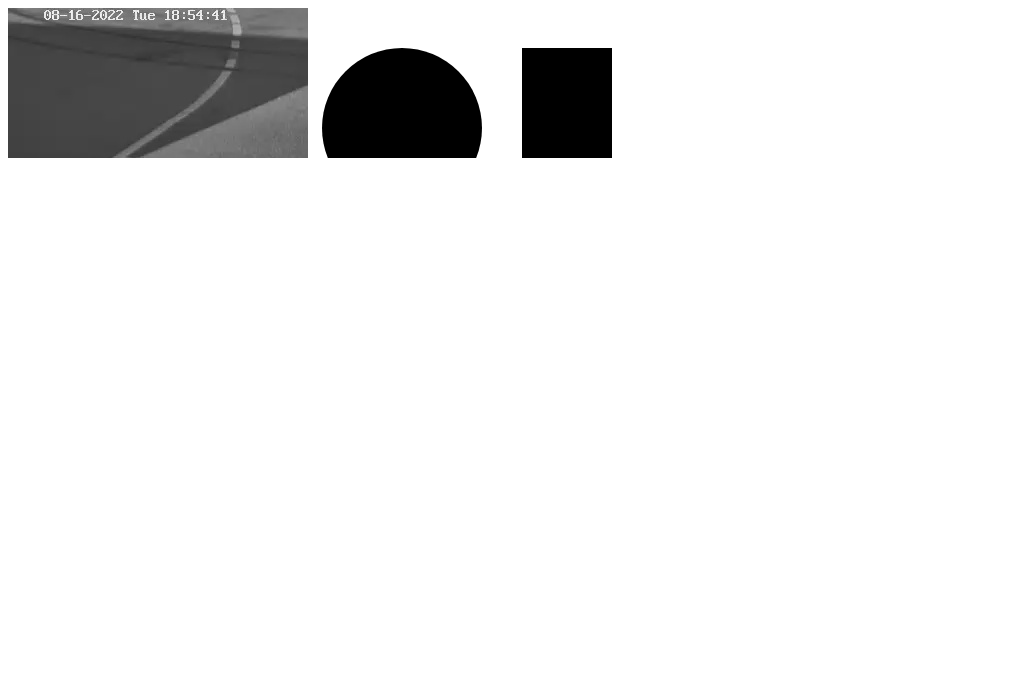
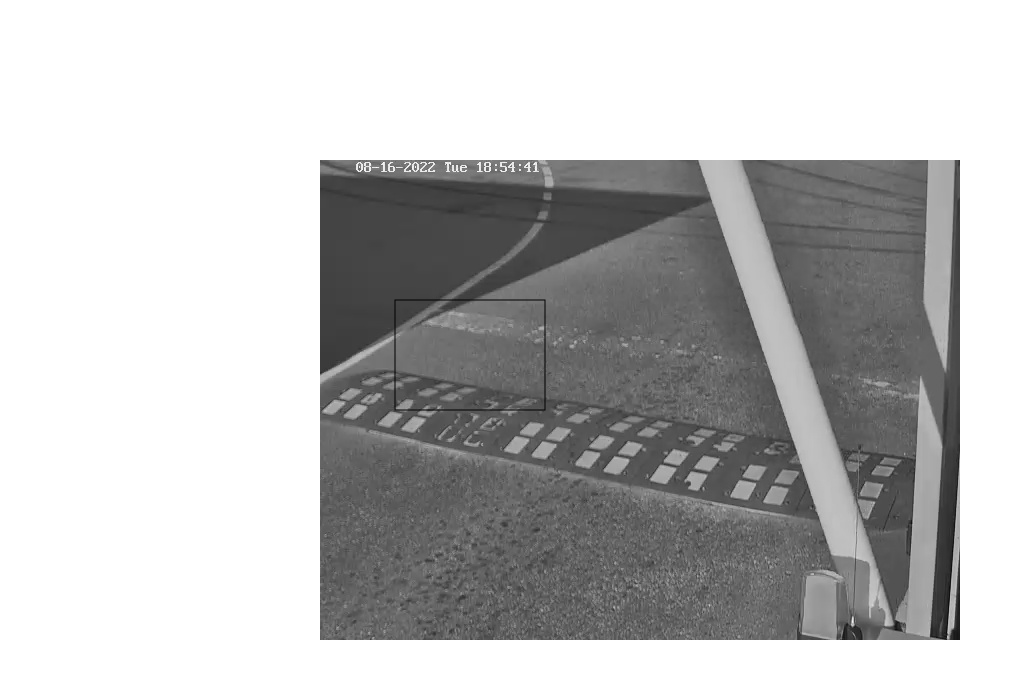
Before and after one commit to red-real-neck/polygon-mask, a website: page index.html in a window 1280 px wide. Shown: the whole page, without its empty margins (0-1015 px from the left). Drawn offline with Linux system fonts and the light colour scheme.

Commit message:
dynamic canvas w/h above img

```diff
--- a/index.html
+++ b/index.html
@@ -5,10 +5,10 @@
     <meta http-equiv="X-UA-Compatible" content="IE=edge">
     <meta name="viewport" content="width=device-width, initial-scale=1.0">
     <title>Document</title>
+    <link rel="stylesheet" href="./styles/style.css">
 </head>
 <body>
-    <canvas id="viewport"></canvas>
-    <svg id="svg"></svg>
+    <img src="./images/16-08-2022-18_54_47-006202MB.jpg" alt="" class="img"">
     <script src="js/snap.svg-min.js"></script>
     <script src="js/main.js"></script>
 </body>
--- a/js/main.js
+++ b/js/main.js
@@ -1,18 +1,13 @@
-const canvas = document.querySelector("#viewport");
-const context = canvas.getContext('2d');
+const img = document.querySelector(".img");
+const width = img.clientWidth;
+const height = img.clientHeight;
+const canvas = document.createElement("canvas");
 
-const make_base = () => {
-    base_image = new Image();
-    base_image.src = 'images/16-08-2022-18_54_47-006202MB.jpg';
-    base_image.onload = function(){
-      context.drawImage(base_image, 0, 0);
-    }
-  }
+canvas.classList.add("canvas")
+canvas.width = width;
+canvas.height = height;
 
-  make_base();
+img.parentNode.insertBefore(canvas, img.nextSibling);
 
-var s = Snap("#svg");
-
-var circle = s.circle(90,120,80);
-var square = s.rect(210,40,160,160);
-var ellipse = s.ellipse(460,120,50,80);
+const ctx = canvas.getContext("2d");
+ctx.strokeRect(75, 140, 150, 110);
--- /dev/null
+++ b/styles/style.css
@@ -0,0 +1,13 @@
+.img {
+    position: absolute;
+    left: 50%;
+    top: 50%;
+    transform: translateX(-50%) translateY(-50%);
+}
+
+.canvas {
+    position: absolute;
+    left: 50%;
+    top: 50%;
+    transform: translateX(-50%) translateY(-50%);
+}
```
